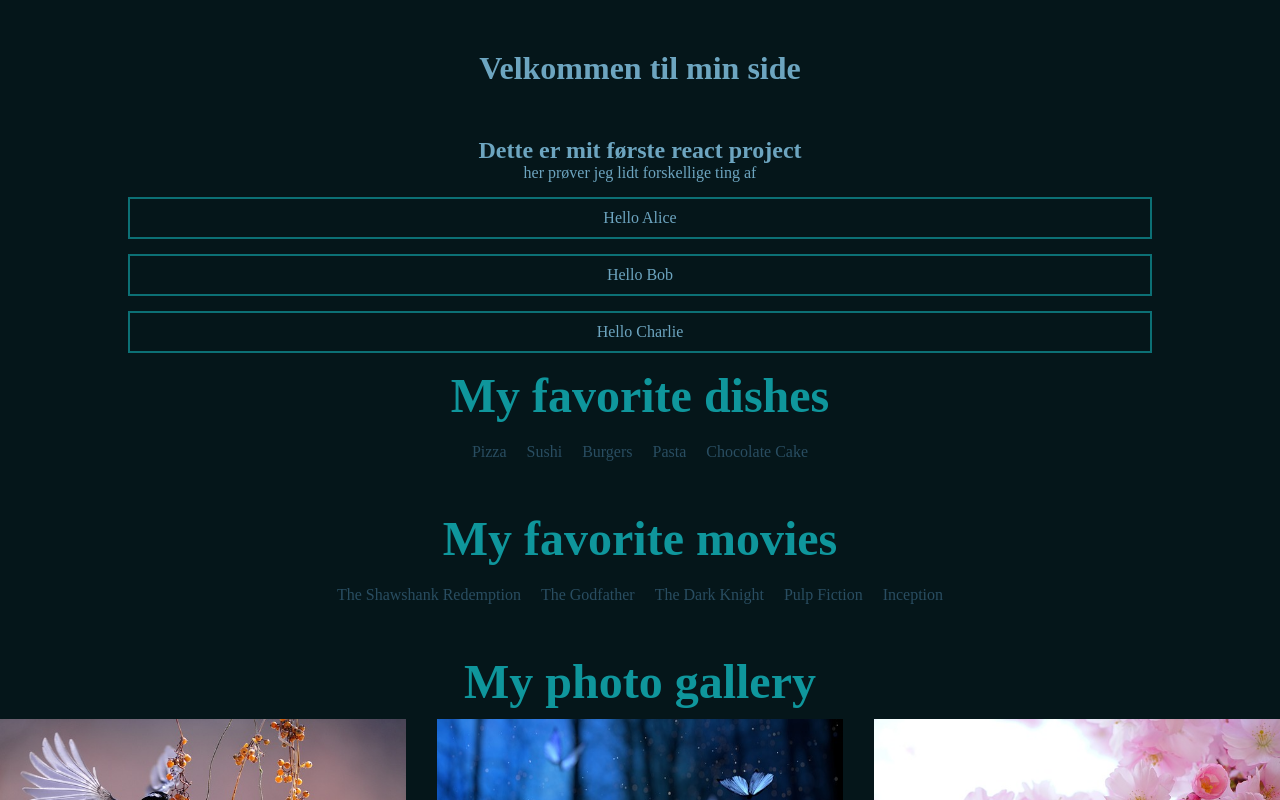
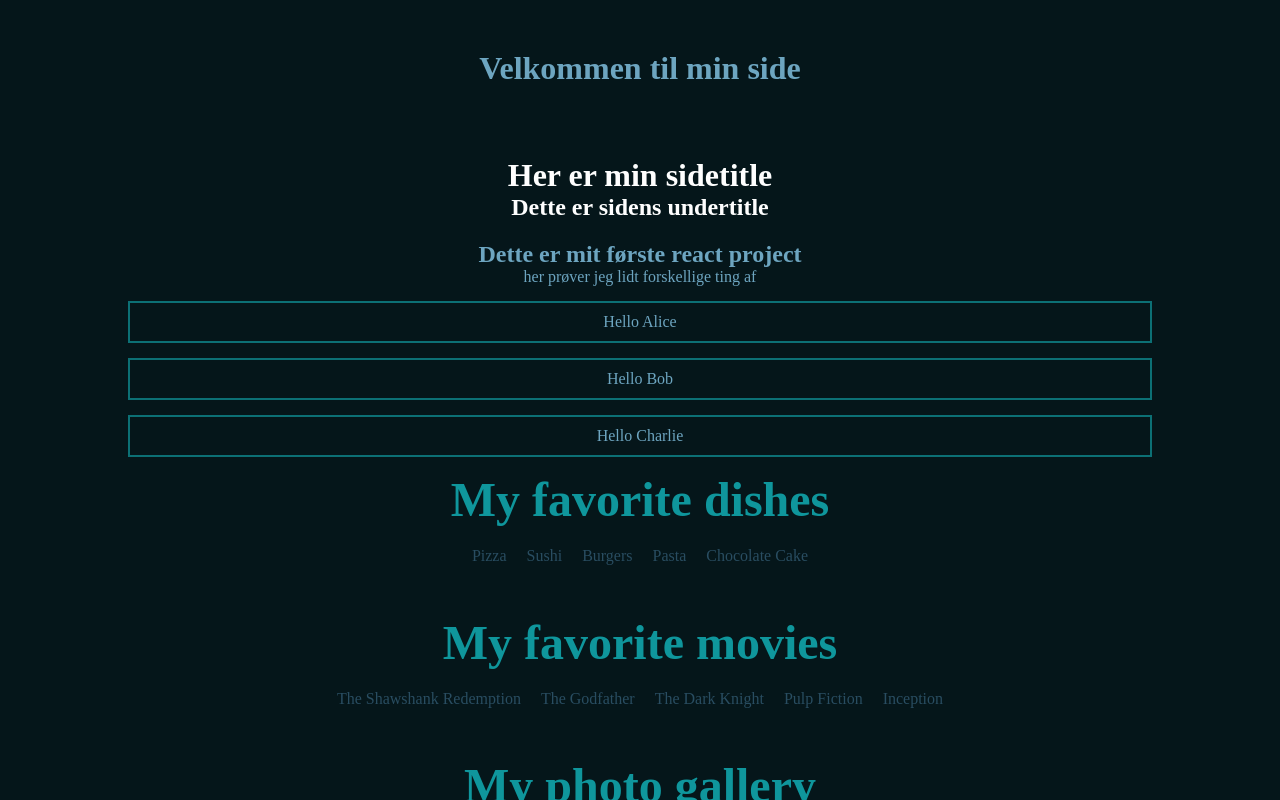
Before and after one commit to Hedemann-Nielsen/ReactStartUp, a React (Vite) app in the folder vite-project/: page / in a window 1280 px wide. Shown: the top 800 px of the page. Built offline with nearby package versions, Linux system fonts and the light colour scheme.

Commit message:
Byg en wrapper til dit indhold opgave løst

```diff
--- a/vite-project/index.html
+++ b/vite-project/index.html
@@ -4,6 +4,7 @@
 		<meta charset="UTF-8" />
 		<link rel="icon" type="image/svg+xml" href="/vite.svg" />
 		<meta name="viewport" content="width=device-width, initial-scale=1.0" />
+		<meta name="description" content="" />
 		<title>My React Project</title>
 	</head>
 	<body>
--- a/vite-project/src/App.jsx
+++ b/vite-project/src/App.jsx
@@ -2,6 +2,7 @@ import './App.scss'
 import { Header } from './components/header/Header'
 import { Main } from './components/main/main'
 import { Footer } from './components/footer/Footer'
+import { ContentWrapper } from './components/contentWrapper/ContentWrapper'
 
 
 function App() {
@@ -9,6 +10,10 @@ function App() {
  return (
     <>
       <Header></Header>
+      <ContentWrapper title="Her er min sidetitle" description="en beskrivelse" >
+        <h2>Dette er sidens undertitle </h2>
+      </ContentWrapper>
+
       <Main></Main>
       <Footer></Footer>
     </>
--- a/vite-project/src/components/PageTitle/PageTitle.jsx
+++ b/vite-project/src/components/PageTitle/PageTitle.jsx
@@ -6,5 +6,5 @@ return (
     <h2 className={style.undertitle}>{props.pagetitle}</h2>
     <p className={style.undertitle2}>{props.undertitle}</p>
     </>
-)
+);
 }
--- /dev/null
+++ b/vite-project/src/components/contentWrapper/ContentWrapper.jsx
@@ -0,0 +1,14 @@
+import style from './ContentWrapper.module.scss';
+
+export const ContentWrapper = ({ title, children, description }) => {
+  document.title = title;
+  document.querySelector('meta[name="description"]').setAttribute("content", description)
+  return (
+    <>
+      <div className={style.ContentWrapper}>
+        <h1>{title}</h1>
+        <>{children}</>
+        </div>
+      </>
+    )
+  }
--- /dev/null
+++ b/vite-project/src/components/contentWrapper/ContentWrapper.module.scss
@@ -0,0 +1,7 @@
+@use "../../styles/helpers/mixins.scss";
+
+.ContentWrapper {
+	color: #fefefe;
+	@include mixins.center;
+	padding: 20px;
+}
--- a/vite-project/src/components/gallery/Gallery.jsx
+++ b/vite-project/src/components/gallery/Gallery.jsx
@@ -7,8 +7,8 @@ export const Gallery = props => {
         <img
             key={index}
             src={picture}
-            // alt={`Billede ${picture}`}
-            // title={`${picture.substr(picture.lastIndexOf('/')+1).replace('.jpg',"")}`}
+            alt={`Billede ${picture}`}
+            title={`${picture.substr(picture.lastIndexOf('/')+1).replace('.jpg',"")}`}
             />
 
       ))}
```
